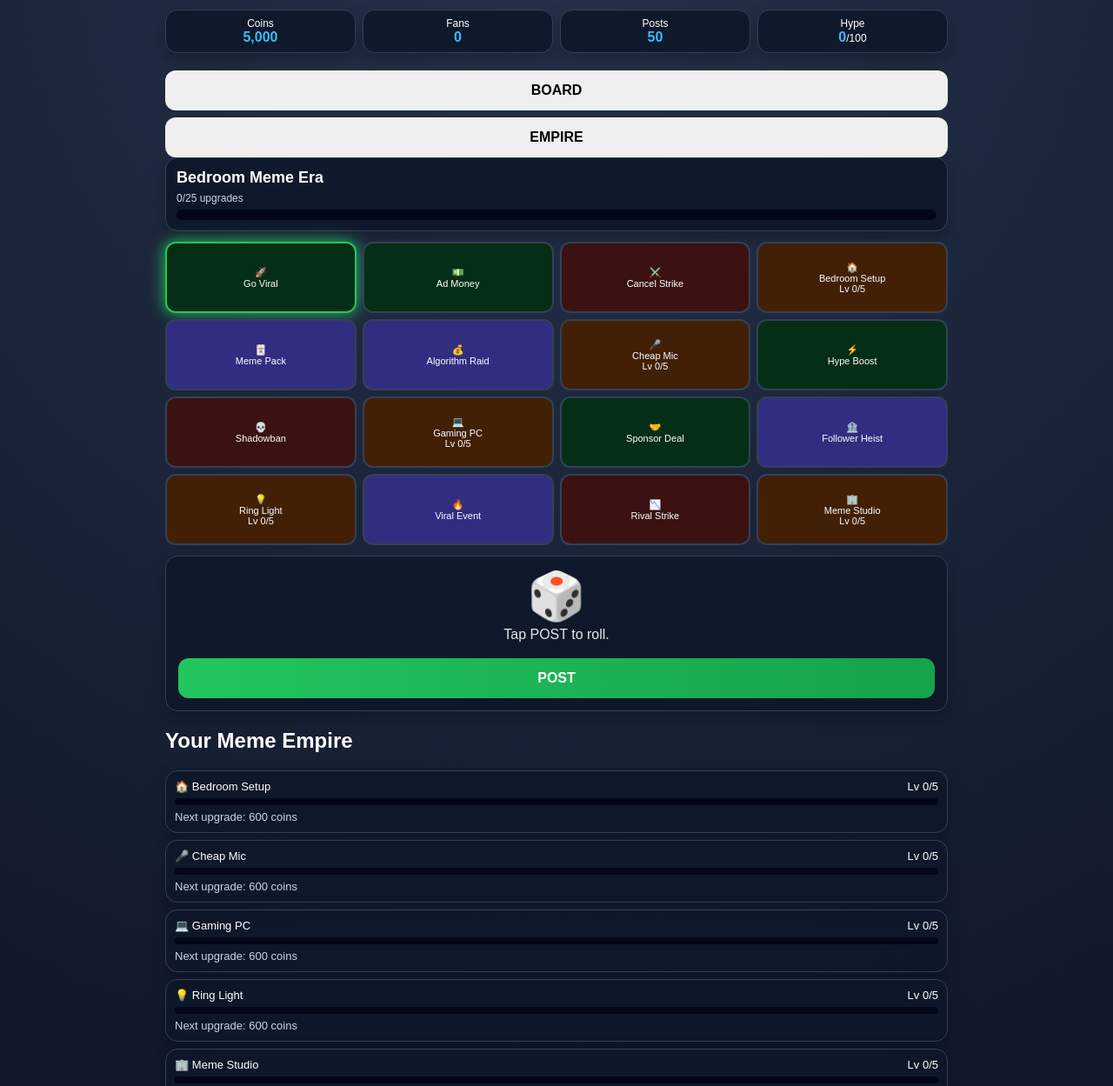
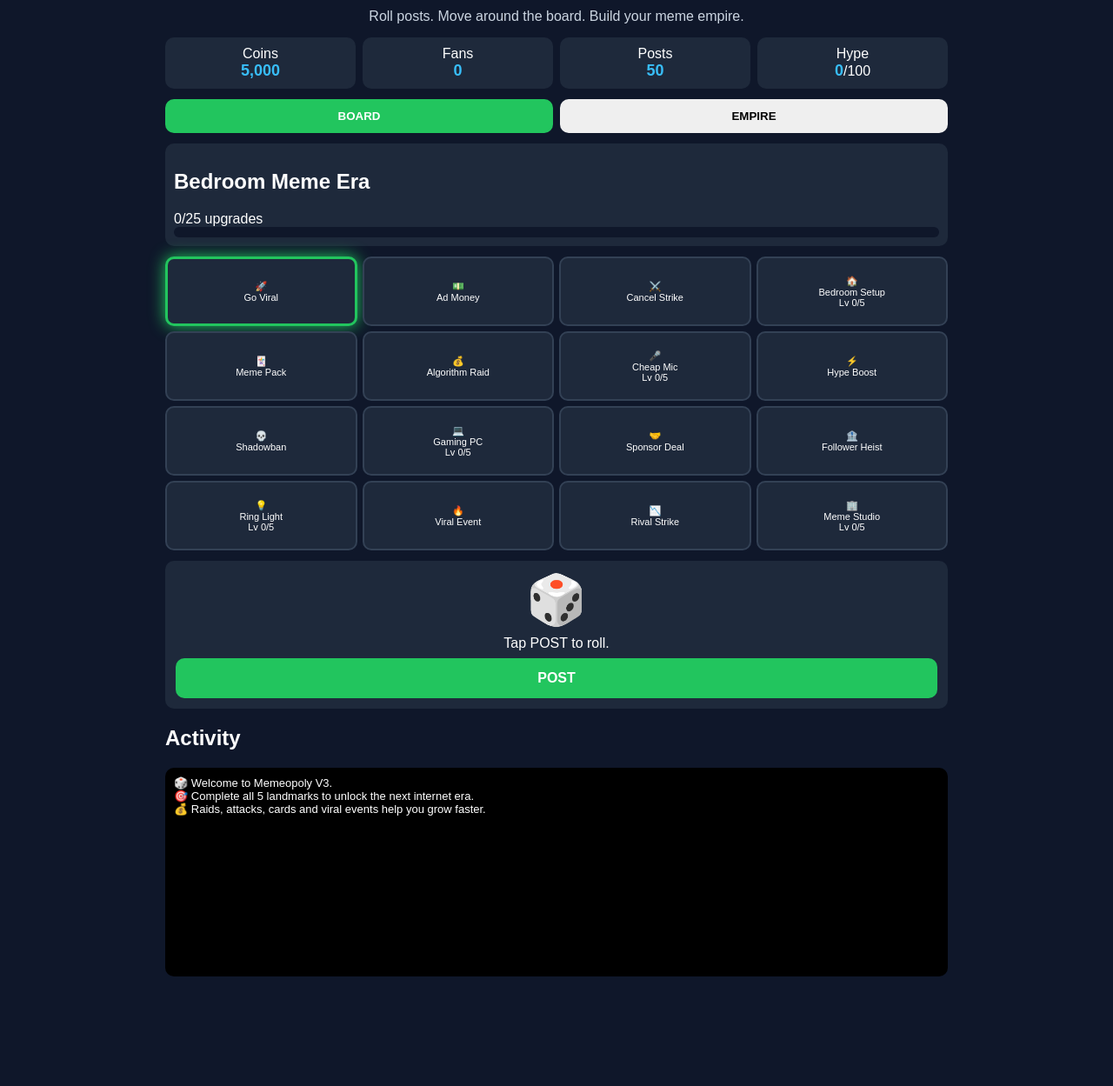
Before and after one commit to willywilburwonka333-gif/Memeopoly, a plain HTML site: page index.html in a window 1280 px wide. Shown: the part 79-1328 px from the top of the page at 87% size. After the commit the page ends 1217 px from the top, so only its background shows below. Drawn offline with Linux system fonts and the light colour scheme.

Commit message:
Update style.css

```diff
--- a/style.css
+++ b/style.css
@@ -1,211 +1,215 @@
-body {
-  margin: 0;
-  padding: 14px;
-  background: radial-gradient(circle at top, #26324a, #0b1020);
-  color: white;
-  font-family: Arial, sans-serif;
+body{
+margin:0;
+padding:15px;
+background:#0f172a;
+color:white;
+font-family:Arial,sans-serif;
 }
 
-#game {
-  max-width: 900px;
-  margin: auto;
+#game{
+max-width:900px;
+margin:auto;
 }
 
-h1 {
-  text-align: center;
-  margin: 8px 0 2px;
-  letter-spacing: 2px;
+h1{
+text-align:center;
+margin-bottom:5px;
 }
 
-.subtitle {
-  text-align: center;
-  color: #cbd5e1;
-  margin: 0 0 14px;
-  font-size: 13px;
+.subtitle{
+text-align:center;
+color:#cbd5e1;
+margin-bottom:15px;
 }
 
-#topBar {
-  display: grid;
-  grid-template-columns: repeat(4, 1fr);
-  gap: 8px;
-  margin-bottom: 12px;
+#topBar{
+display:grid;
+grid-template-columns:repeat(4,1fr);
+gap:8px;
+margin-bottom:12px;
 }
 
-#topBar div,
-#eraBox,
-#dicePanel,
-.landmark,
-#log {
-  background: rgba(15, 23, 42, 0.92);
-  border: 1px solid #334155;
-  border-radius: 14px;
-  box-shadow: 0 8px 18px rgba(0,0,0,0.25);
+#topBar div{
+background:#1e293b;
+padding:10px;
+border-radius:10px;
+text-align:center;
 }
 
-#topBar div {
-  padding: 8px;
-  text-align: center;
-  font-size: 12px;
+#topBar span{
+font-size:18px;
+font-weight:bold;
+color:#38bdf8;
 }
 
-#topBar span {
-  font-size: 16px;
-  font-weight: bold;
-  color: #38bdf8;
+#tabs{
+display:flex;
+gap:8px;
+margin-bottom:12px;
 }
 
-#eraBox {
-  padding: 12px;
-  margin-bottom: 12px;
+#tabs button{
+flex:1;
+padding:12px;
+border:none;
+border-radius:10px;
+font-weight:bold;
 }
 
-#eraBox h2 {
-  margin: 0 0 6px;
-  font-size: 18px;
+.activeTab{
+background:#22c55e;
+color:white;
 }
 
-#progressText {
-  font-size: 12px;
-  color: #cbd5e1;
-  margin-bottom: 6px;
+.hidden{
+display:none;
 }
 
-#progressBar {
-  height: 12px;
-  background: #020617;
-  border-radius: 999px;
-  overflow: hidden;
+#eraBox{
+background:#1e293b;
+padding:10px;
+border-radius:10px;
+margin-bottom:12px;
 }
 
-#progressFill {
-  height: 100%;
-  width: 0%;
-  background: linear-gradient(90deg, #22c55e, #facc15);
+#progressBar{
+height:12px;
+background:#0f172a;
+border-radius:999px;
+overflow:hidden;
 }
 
-#board {
-  display: grid;
-  grid-template-columns: repeat(4, 1fr);
-  gap: 7px;
-  margin-bottom: 12px;
+#progressFill{
+height:100%;
+width:0%;
+background:linear-gradient(90deg,#22c55e,#eab308);
 }
 
-.tile {
-  min-height: 66px;
-  background: #111827;
-  border: 2px solid #334155;
-  border-radius: 12px;
-  padding: 6px;
-  font-size: 11px;
-  text-align: center;
-  display: flex;
-  align-items: center;
-  justify-content: center;
-  white-space: pre-line;
+#board{
+display:grid;
+grid-template-columns:repeat(4,1fr);
+grid-template-rows:repeat(4,80px);
+gap:6px;
+margin-bottom:12px;
 }
 
-.player {
-  border-color: #22c55e;
-  box-shadow: 0 0 18px #22c55e;
+.tile{
+background:#1e293b;
+border:2px solid #334155;
+border-radius:10px;
+display:flex;
+align-items:center;
+justify-content:center;
+text-align:center;
+font-size:11px;
+white-space:pre-line;
+position:relative;
+padding:4px;
 }
 
-.goodTile {
-  background: #052e16;
+.player{
+border:3px solid #22c55e;
+box-shadow:0 0 18px #22c55e;
 }
 
-.badTile {
-  background: #3b1111;
+.token{
+position:absolute;
+bottom:3px;
+right:3px;
+font-size:18px;
 }
 
-.specialTile {
-  background: #312e81;
+.good{
+background:#052e16;
 }
 
-.landmarkTile {
-  background: #422006;
+.bad{
+background:#3b1111;
 }
 
-#dicePanel {
-  padding: 14px;
-  text-align: center;
-  margin-bottom: 12px;
+.special{
+background:#312e81;
 }
 
-#diceIcon {
-  font-size: 54px;
-  margin-bottom: 4px;
+.landmark{
+background:#422006;
 }
 
-.rolling {
-  animation: diceRoll 0.75s ease-in-out;
+#dicePanel{
+background:#1e293b;
+padding:12px;
+border-radius:10px;
+text-align:center;
 }
 
-@keyframes diceRoll {
-  0% { transform: rotate(0deg) scale(1); }
-  25% { transform: rotate(130deg) scale(1.25); }
-  50% { transform: rotate(260deg) scale(0.85); }
-  75% { transform: rotate(390deg) scale(1.2); }
-  100% { transform: rotate(720deg) scale(1); }
+#diceIcon{
+font-size:56px;
+margin-bottom:8px;
 }
 
-#diceText {
-  margin-bottom: 10px;
-  color: #e5e7eb;
+.rolling{
+animation:roll .8s ease-in-out;
 }
 
-button {
-  width: 100%;
-  padding: 14px;
-  border: none;
-  border-radius: 12px;
-  margin-top: 8px;
-  font-size: 16px;
-  font-weight: bold;
+@keyframes roll{
+0%{transform:rotate(0deg)}
+25%{transform:rotate(180deg)}
+50%{transform:rotate(360deg)}
+75%{transform:rotate(540deg)}
+100%{transform:rotate(720deg)}
 }
 
-#postBtn {
-  background: linear-gradient(90deg, #22c55e, #16a34a);
-  color: white;
+#postBtn,
+#upgradeBtn{
+width:100%;
+padding:14px;
+border:none;
+border-radius:10px;
+margin-top:8px;
+font-size:16px;
+font-weight:bold;
 }
 
-#upgradeBtn {
-  background: linear-gradient(90deg, #f59e0b, #eab308);
-  color: #111827;
+#postBtn{
+background:#22c55e;
+color:white;
 }
 
-#landmarks {
-  display: grid;
-  grid-template-columns: 1fr;
-  gap: 8px;
-  margin-bottom: 12px;
+#upgradeBtn{
+background:#f59e0b;
+color:white;
 }
 
-.landmark {
-  padding: 10px;
-  font-size: 13px;
+#landmarks{
+display:grid;
+gap:8px;
 }
 
-.landmarkTop {
-  display: flex;
-  justify-content: space-between;
-  margin-bottom: 6px;
+.landmarkCard{
+background:#1e293b;
+padding:10px;
+border-radius:10px;
 }
 
-.miniBar {
-  height: 8px;
-  background: #020617;
-  border-radius: 999px;
-  overflow: hidden;
+.smallBar{
+height:8px;
+background:#0f172a;
+border-radius:999px;
+overflow:hidden;
+margin-top:6px;
 }
 
-.miniFill {
-  height: 100%;
-  background: #38bdf8;
+.smallFill{
+height:100%;
+background:#38bdf8;
 }
 
-#log {
-  height: 190px;
-  overflow-y: auto;
-  padding: 10px;
-  font-size: 13px;
+#log{
+margin-top:12px;
+background:black;
+height:220px;
+overflow-y:auto;
+padding:10px;
+border-radius:10px;
+font-size:13px;
 }
```
